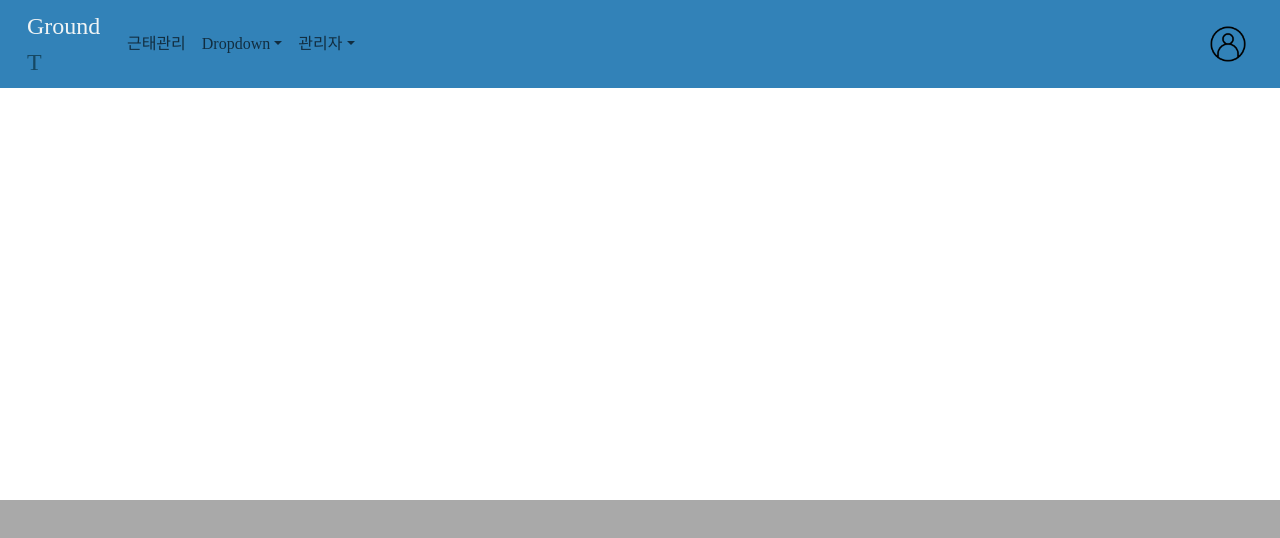
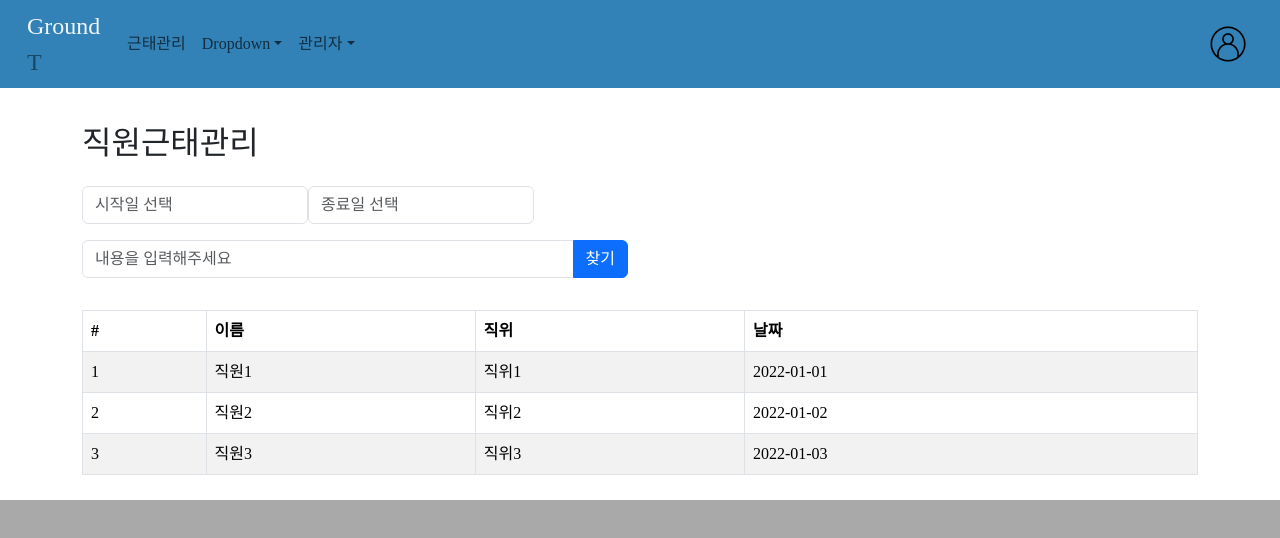
Before and after one commit to NRRCompany/GroundT-WEB-REACT, a React (Create React App) app: page /employeeCommute in a window 1280 px wide. Shown: the top 538 px of the page. Built offline with nearby package versions, Linux system fonts and the light colour scheme.

Commit message:
feat: [직원 근태관리] 페이지 추가

```diff
--- a/src/App.js
+++ b/src/App.js
@@ -6,6 +6,7 @@ import FindPassword from "./pages/login/findPassword";
 import SettingPassword from "./pages/login/settingPassword";
 import EmployeeManagement from "./pages/admin/employeeManagement";
 import EmployeeAdd from "./pages/admin/employeeAdd";
+import EmployeeCommute from "./pages/admin/employeeCommute";
 
 
 function App() {
@@ -19,6 +20,7 @@ function App() {
             <Route path="/settingPassword" element={<SettingPassword />} />
             <Route path="/employeeManagement" element={<EmployeeManagement />} />
             <Route path="/employeeAdd" element={<EmployeeAdd />} />
+            <Route path="/employeeCommute" element={<EmployeeCommute />} />
         </Routes>
     </div>
   );
--- a/src/components/Navigation.jsx
+++ b/src/components/Navigation.jsx
@@ -50,7 +50,7 @@ const Navigation = () => {
                             <NavDropdown.Item href="/employeeAdd">
                                 직원 추가
                             </NavDropdown.Item>
-                            <NavDropdown.Item href="#action/3.3">직원 근태 관리</NavDropdown.Item>
+                            <NavDropdown.Item href="/employeeCommute">직원 근태 관리</NavDropdown.Item>
                         </NavDropdown>
                     </Nav>
                 </Navbar.Collapse>
--- /dev/null
+++ b/src/pages/admin/employeeCommute.jsx
@@ -0,0 +1,98 @@
+import React, { useState } from 'react';
+import DatePicker from 'react-datepicker';
+import 'react-datepicker/dist/react-datepicker.css';
+import {Container, Row, Col, Button, Table, InputGroup, FormControl} from 'react-bootstrap';
+
+const EmployeeCommute = () => {
+    const [startDate, setStartDate] = useState(null);
+    const [endDate, setEndDate] = useState(null);
+
+    const employees = [
+        { id: 1, name: '직원1', position: '직위1', date: '2022-01-01' },
+        { id: 2, name: '직원2', position: '직위2', date: '2022-01-02' },
+        { id: 3, name: '직원3', position: '직위3', date: '2022-01-03' },
+        // ... 추가적인 데이터
+    ];
+
+    const handleSearch = () => {
+        // 선택된 기간에 따라 검색 등 로직 수행
+        console.log('검색 기간:', startDate, endDate);
+        // 이후에 실제 검색 로직을 수행하면 됩니다.
+    };
+
+    return (
+        <Container>
+            <Row className="mt-3">
+                <Col>
+                    <h2>직원근태관리</h2>
+                </Col>
+            </Row>
+            <Row className="mt-3">
+                <Col md={6}>
+                    {/* 시작일 선택 달력 */}
+                    <DatePicker
+                        selected={startDate}
+                        onChange={(date) => setStartDate(date)}
+                        selectsStart
+                        startDate={startDate}
+                        endDate={endDate}
+                        dateFormat="yyyy-MM-dd"
+                        placeholderText="시작일 선택"
+                        className="form-control mb-2"
+                    />
+
+                    {/* 종료일 선택 달력 */}
+                    <DatePicker
+                        selected={endDate}
+                        onChange={(date) => setEndDate(date)}
+                        selectsEnd
+                        startDate={startDate}
+                        endDate={endDate}
+                        dateFormat="yyyy-MM-dd"
+                        placeholderText="종료일 선택"
+                        className="form-control mb-3"
+                    />
+
+                    {/* 검색 버튼 */}
+                    <InputGroup className="mb-3">
+                        <FormControl
+                            placeholder="내용을 입력해주세요"
+                            aria-label="Employee search"
+                            aria-describedby="basic-addon2"
+                        />
+                        <Button variant="primary" id="button-addon2">
+                            찾기
+                        </Button>
+                    </InputGroup>
+                </Col>
+            </Row>
+
+            <Row className="mt-3">
+                <Col>
+                    <Table striped bordered hover class="table table-bordered">
+                        <thead>
+                        <tr>
+                            <th>#</th>
+                            <th>이름</th>
+                            <th>직위</th>
+                            <th>날짜</th>
+                        </tr>
+                        </thead>
+                        <tbody>
+                        {employees.map((employee) => (
+                            <tr key={employee.id}>
+                                <td>{employee.id}</td>
+                                <td>{employee.name}</td>
+                                <td>{employee.position}</td>
+                                <td>{employee.date}</td>
+                            </tr>
+                        ))}
+                        </tbody>
+                    </Table>
+                </Col>
+            </Row>
+        </Container>
+    );
+};
+
+export default EmployeeCommute;
```
